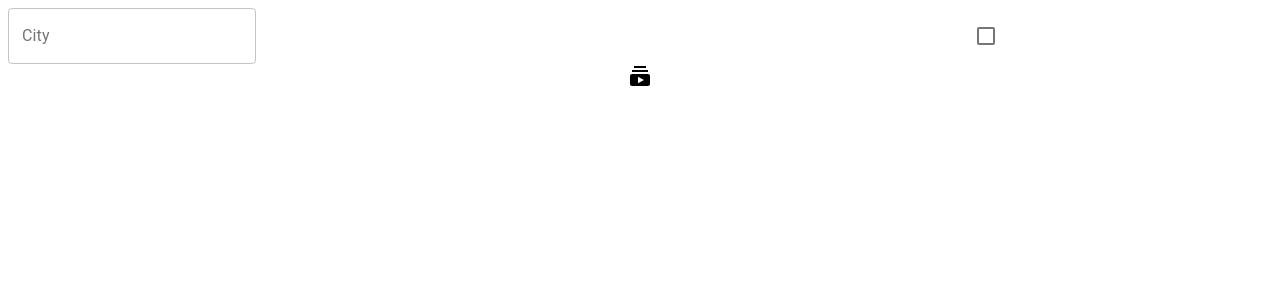
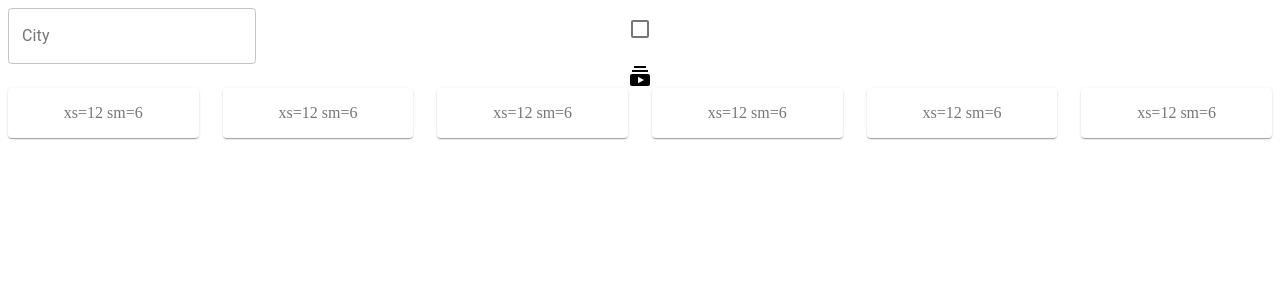
Before and after one commit to Vadim06/weather_boi, a React app: page / in a window 1280 px wide. Shown: the top 300 px of the page. Built offline with nearby package versions, Linux system fonts and the light colour scheme; the HTML template or start-up script is replaced by a standard one.

Commit message:
play with checkbox

```diff
--- a/src/components/First.tsx
+++ b/src/components/First.tsx
@@ -1,21 +1,35 @@
-import * as React from 'react';
-import { Checkbox } from '@material-ui/core';
-import Badge from '@material-ui/core/Badge';
-import SubscriptionsIcon from '@material-ui/icons/Subscriptions';
-import { TextField } from '@material-ui/core';
-import { makeStyles } from '@material-ui/core/styles';
+import * as React from "react";
+import { Checkbox } from "@material-ui/core";
+import Badge from "@material-ui/core/Badge";
+import SubscriptionsIcon from "@material-ui/icons/Subscriptions";
+import { TextField } from "@material-ui/core";
+import { makeStyles, createStyles, Theme } from "@material-ui/core/styles";
+import Paper from "@material-ui/core/Paper";
+import Grid from "@material-ui/core/Grid";
+const useStyles = makeStyles((theme: Theme) =>
+  createStyles({
+    root: {
+      flexGrow: 1,
+    },
+    paper: {
+      padding: theme.spacing(2),
+      textAlign: "center",
+      color: theme.palette.text.secondary,
+    },
 
-const useStyles = makeStyles({
     checkbox: {
-    display: 'flex',
-    marginLeft: '709px',
+      display: "flex",
+      position: "absolute",
+      left: '50%',
+      transform: 'translateX(-50%)',
     },
     flexContainer: {
-    display: 'flex',
-    alignItems: 'left',
-    justifyContent: 'left',
+      display: "flex",
+      position: "relative",
+      justifyContent: "left",
     },
-});
+  })
+);
 
 const First: React.FC = () => {
   const [isChecked, setIsChecked] = React.useState<boolean>(false);
@@ -30,18 +44,24 @@ const First: React.FC = () => {
   const changeHandler = () => {
     console.log("checked");
     setIsChecked(!isChecked);
-  }
+  };
   const changeInputHandler = React.useCallback(() => {
-    if (inputEl && inputEl.current)
-      console.log(inputEl.current.value)
-  }, [inputEl])
+    if (inputEl && inputEl.current) console.log(inputEl.current.value);
+  }, [inputEl]);
 
   const classes = useStyles();
 
   return (
-    <div style={{ textAlign: 'center' }}>
+    <>
+      <div style={{ textAlign: "center" }}>
         <div className={classes.flexContainer}>
-        <TextField  placeholder="Type here" variant="outlined" label="City" inputRef={inputEl} onChange={changeInputHandler} />
+          <TextField
+            placeholder="Type here"
+            variant="outlined"
+            label="City"
+            inputRef={inputEl}
+            onChange={changeInputHandler}
+          />
           <Checkbox className={classes.checkbox} onChange={changeHandler} />
         </div>
         <div>
@@ -50,11 +70,33 @@ const First: React.FC = () => {
               <SubscriptionsIcon />
             </Badge>
             <br />
-
           </div>
         </div>
       </div>
+      <div className={classes.root}>
+        <Grid container spacing={3}>
+          <Grid item xs={12} sm={6} md={3} lg={2}>
+            <Paper className={classes.paper}>xs=12 sm=6</Paper>
+          </Grid>
+          <Grid item xs={12} sm={6} md={3} lg={2}>
+            <Paper className={classes.paper}>xs=12 sm=6</Paper>
+          </Grid>
+          <Grid item xs={12} sm={6} md={3} lg={2}>
+            <Paper className={classes.paper}>xs=12 sm=6</Paper>
+          </Grid>
+          <Grid item xs={12} sm={6} md={3} lg={2}>
+            <Paper className={classes.paper}>xs=12 sm=6</Paper>
+          </Grid>
+          <Grid item xs={12} sm={6} md={3} lg={2}>
+            <Paper className={classes.paper}>xs=12 sm=6</Paper>
+          </Grid>
+          <Grid item xs={12} sm={6} md={3} lg={2}>
+            <Paper className={classes.paper}>xs=12 sm=6</Paper>
+          </Grid>
+        </Grid>
+      </div>
+    </>
   );
-}
+};
 
 export default First;
--- a/static/index.html
+++ b/static/index.html
@@ -4,7 +4,7 @@
   <meta charset="UTF-8">
   <meta name="viewport" content="width=device-width, initial-scale=1.0">
   <meta http-equiv="X-UA-Compatible" content="ie=edge">
-  <title>MyApp</title>
+  <title>Vadym's</title>
 </head>
 <body>
   <div id='root'></div>
```
Lines whose indentation alone changed are shown as unchanged.
